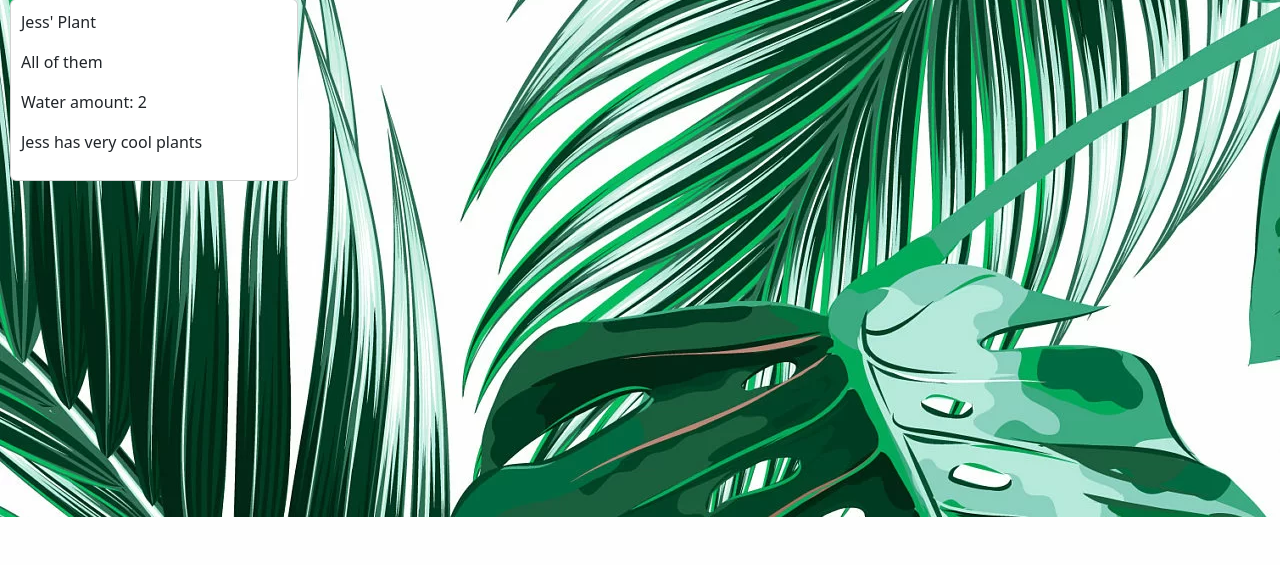
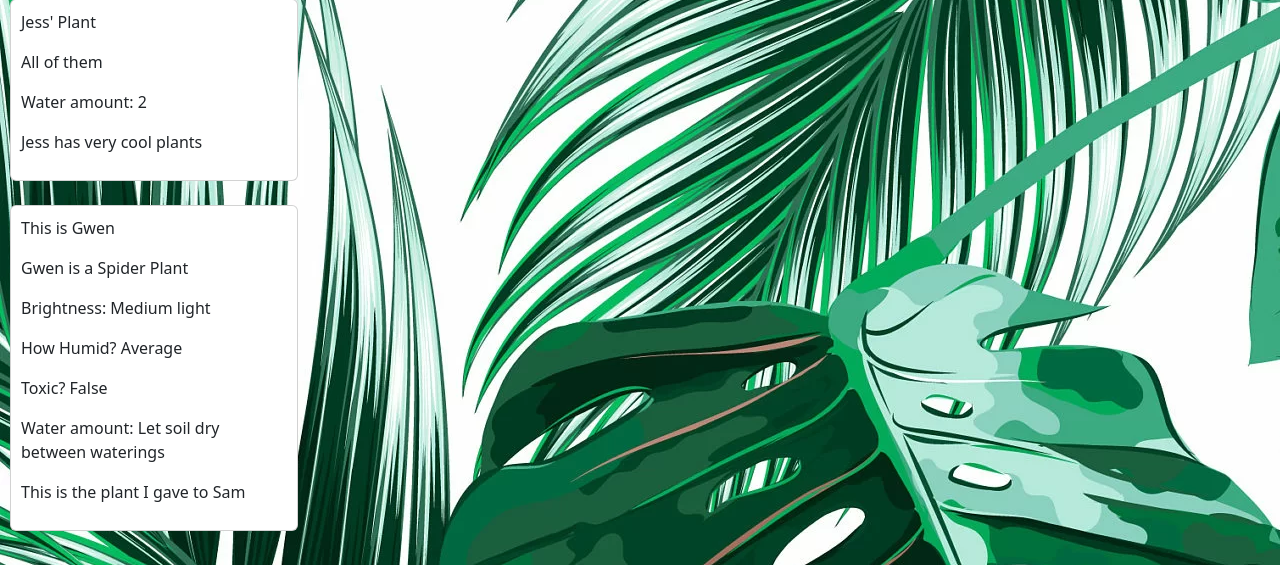
Before and after one commit to natewoodprojects/django-project, a Django app: page /plants in a window 1280 px wide. Shown: the part 283-848 px from the top of the page. Before the commit the page ends 800 px from the top, so only its background shows below. Run offline with Django 4.2, Linux system fonts and the light colour scheme; data comes from the database, SQL or seed files in the repository; both versions use the stored data as it was after the commit.

Commit message:
finally connecting the dots!

```diff
--- a/blossom/myapp/templates/new_plant.html
+++ b/blossom/myapp/templates/new_plant.html
@@ -86,7 +86,7 @@
         value="{{ current_notes }}"
         style="margin: 2px"
       />
-      <label for="toxcicity">Toxcicity: </label>
+      <label for="v">Toxcicity: </label>
       <input type="checkbox" id="toxcicity" name="toxcicity" value="Bike" />
       <label for="notes">Additional Notes: </label>
       <input
--- a/blossom/myapp/templates/plants.html
+++ b/blossom/myapp/templates/plants.html
@@ -6,4 +6,15 @@
   <p>{{ x.description }}</p>
 </div>
 <br />
-{% endfor %} {% endblock %}
+{% endfor %} {% for x in full_plant %}
+<div class="card" style="width: 18rem; padding: 10px">
+  <p>This is {{ x.name }}</p>
+  <p>{{ x.name }} is a {{ x.type }}</p>
+  <p>Brightness: {{ x.light }}</p>
+  <p>How Humid? {{ x.humidity }}</p>
+  <p>Toxic? {{ x.toxcicity }}</p>
+  <p>Water amount: {{ x.water }}</p>
+  <p>{{ x.notes }}</p>
+</div>
+<br />
+{% endfor %}{% endblock %}
--- a/blossom/myapp/views.py
+++ b/blossom/myapp/views.py
@@ -2,7 +2,7 @@ from django.shortcuts import render
 
 from django.http import HttpResponse, HttpResponseRedirect
 
-from .models import Book, Plant
+from .models import Book, Plant, Plants
 
 from .forms import PlantForm
 
@@ -18,7 +18,9 @@ def book_by_id(request, book_id):
 def plants_homepage(request):
     plant = Plant.objects.get(pk=1)
     plants = Plant.objects.all()
-    return render(request, 'plants.html', {'plant':plant, 'plants':plants})
+    full_plant = Plants.objects.all()
+
+    return render(request, 'plants.html', {"full_plant": full_plant,'plant':plant, 'plants':plants})
 
 def create_plant(request):
     form = PlantForm(request.POST)
```
Also changed, not shown: blossom/db.sqlite3.
